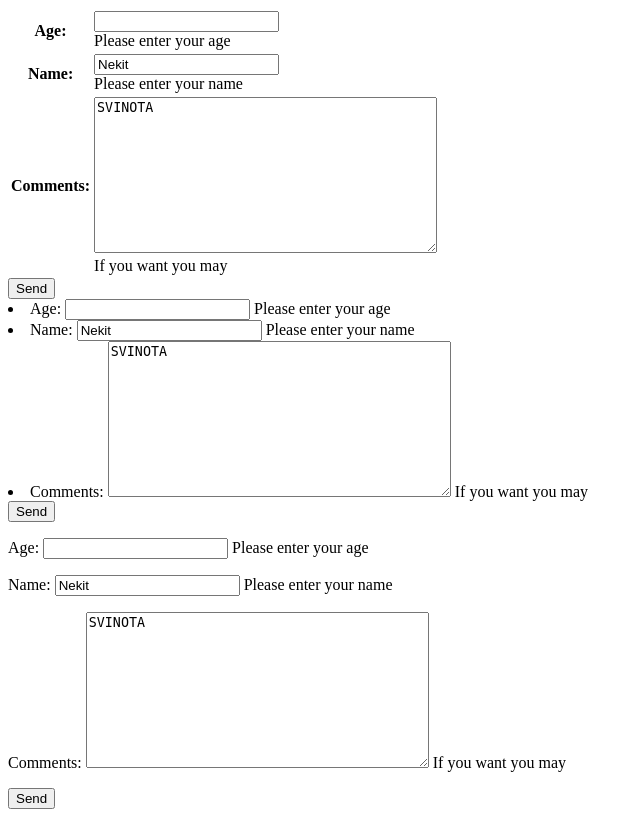
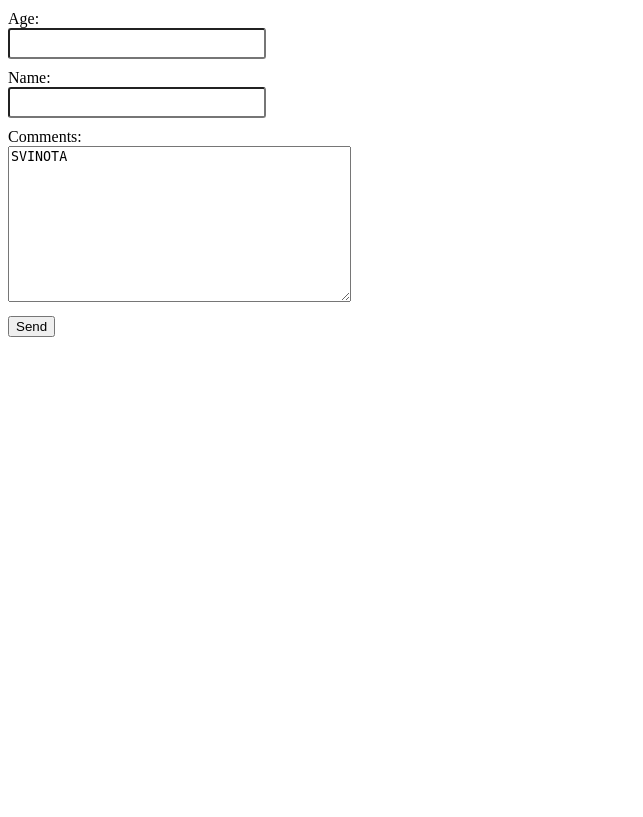
Before and after one commit to Rmnzm/calories_counter, a Django app: page /form/ in a window 1280 px wide. Shown: the whole page, without its empty margins (0-643 px from the left). After the commit the page ends 337 px from the top, so only its background shows below. Run offline with Django 3.2, Linux system fonts and the light colour scheme.

Commit message:
day 6 form validation form styles

```diff
--- a/calories_counter/calories/forms.py
+++ b/calories_counter/calories/forms.py
@@ -2,8 +2,8 @@ from django import forms
 
 
 class UserForm(forms.Form):
-    name = forms.CharField(label="Name", initial="Nekit", help_text="Please enter your name")
-    age = forms.IntegerField(label="Age", help_text="Please enter your age")
+    name = forms.CharField(label="Name", help_text="Please enter your name", max_length=7)
+    age = forms.IntegerField(label="Age", help_text="Please enter your age", min_value=1)
     comment = forms.CharField(label="Comments", widget=forms.Textarea, initial="SVINOTA", help_text="If you want you "
                                                                                                     "may")
     field_order = ["age", "name", "comment"]
--- a/calories_counter/templates/form.html
+++ b/calories_counter/templates/form.html
@@ -3,28 +3,45 @@
 <head>
     <meta charset="UTF-8">
     <title>Title</title>
+    <style>
+        .alert{color:red}
+        .form-group{margin: 10px 0;}
+        .form-group input{width: 250px; height: 25px; border-radius: 3px;}
+    </style>
 </head>
-<body>
-    <form method="POST">
+<body class="container">
+    <form method="POST" novalidate>
         {% csrf_token %}
-        <table>
-            {{ form.as_table }}
-        </table>
+        <div>
+            {% for field in form %}
+            <div class="form-group">
+                {{field.label_tag}}
+                <div>{{field}}</div>
+                {% if field.errors %}
+                {% for error in field.errors %}
+                <div class="alert alert-danger">
+                    {{error}}
+                </div>
+                {% endfor %}
+                {% endif %}
+            </div>
+            {% endfor %}
+        </div>
         <input type="submit" value="Send">
     </form>
-    <form method="POST">
-        {% csrf_token %}
-        <table>
-            {{ form.as_ul }}
-        </table>
-        <input type="submit" value="Send">
-    </form>
-    <form method="POST">
-        {% csrf_token %}
-        <table>
-            {{ form.as_p }}
-        </table>
-        <input type="submit" value="Send">
-    </form>
+<!--    <form method="POST">-->
+<!--        {% csrf_token %}-->
+<!--        <table>-->
+<!--            {{ form.as_ul }}-->
+<!--        </table>-->
+<!--        <input type="submit" value="Send">-->
+<!--    </form>-->
+<!--    <form method="POST">-->
+<!--        {% csrf_token %}-->
+<!--        <table>-->
+<!--            {{ form.as_p }}-->
+<!--        </table>-->
+<!--        <input type="submit" value="Send">-->
+<!--    </form>-->
 </body>
 </html>
```
